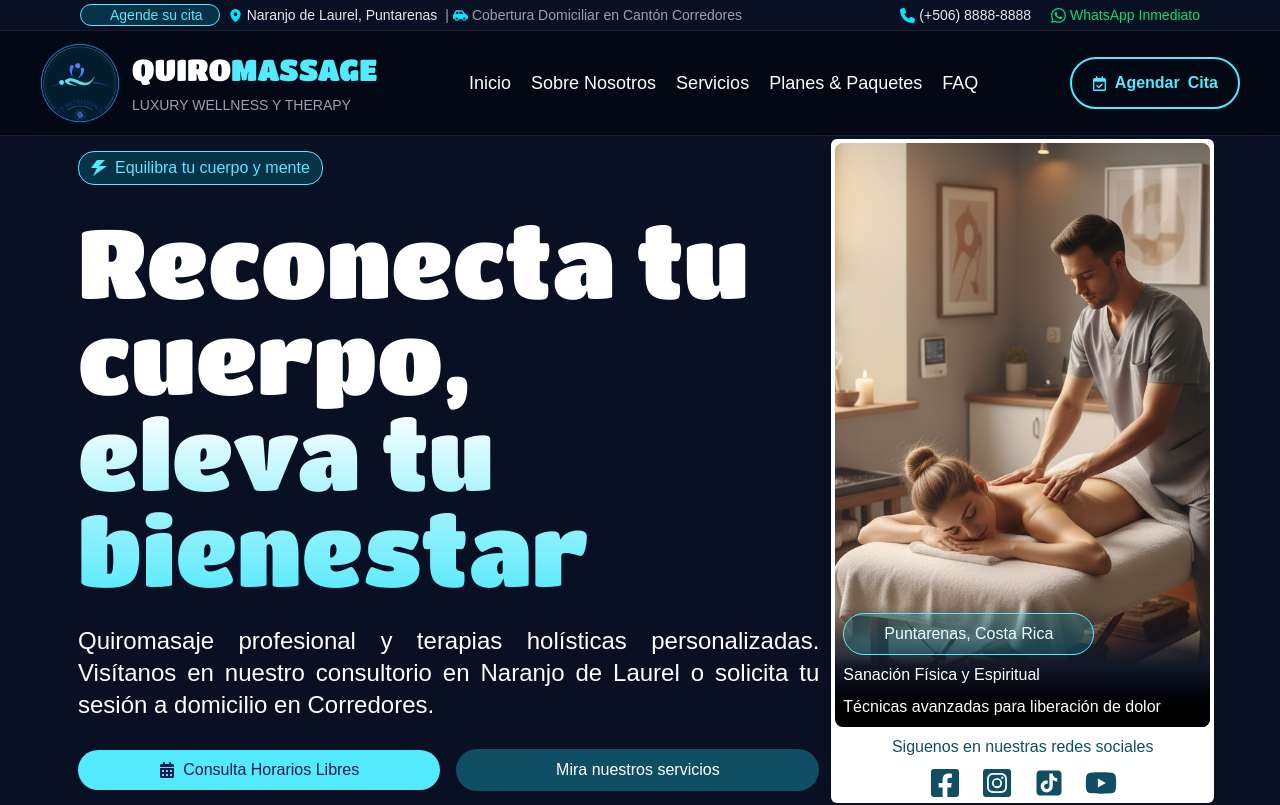
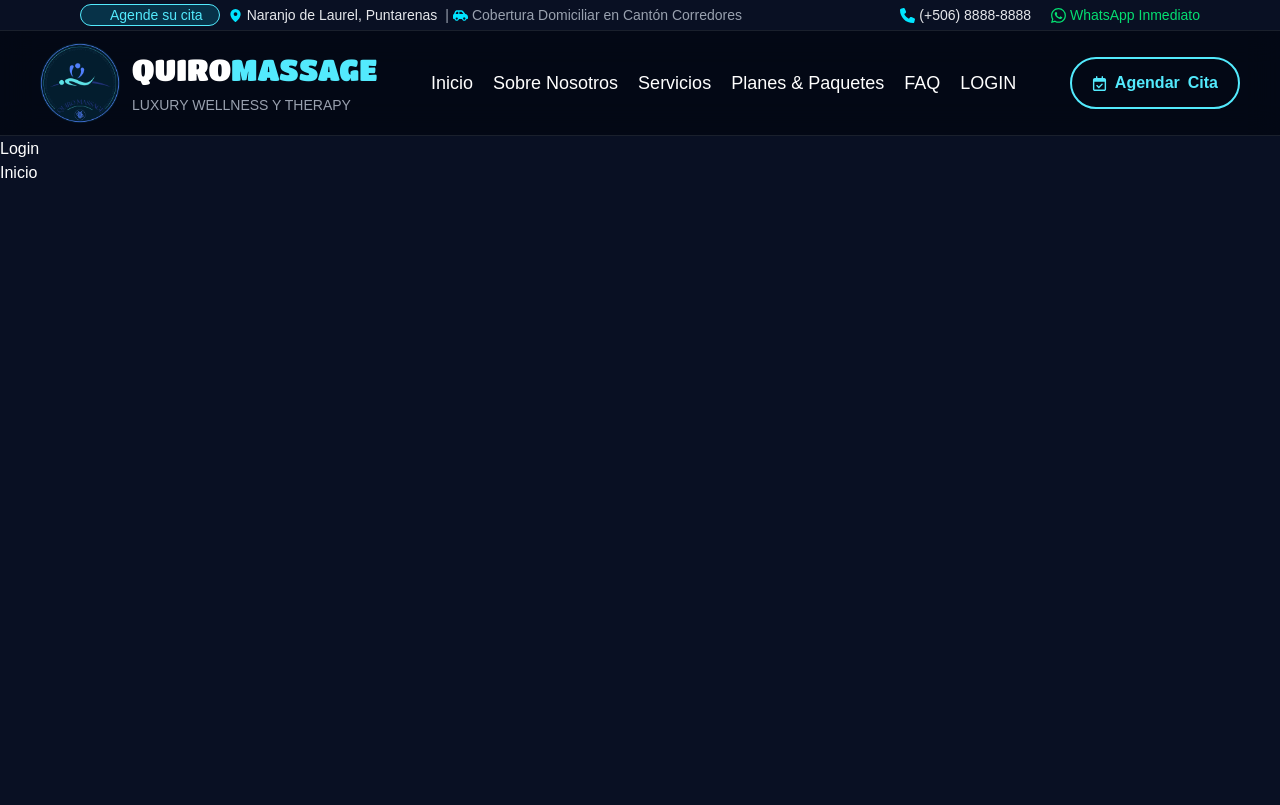
Before and after one commit to RolDev-22/quiromassage_landingpage, a React (Vite) app: page /quiromassage_landingpage/login in a window 1280 px wide. Shown: the top 805 px of the page. Built offline with nearby package versions, Linux system fonts and the light colour scheme; a web font is replaced by a local one.

Commit message:
Se agrega react rauter para navegacion entre paginas, se ajustan los componentes para navegacion, se crea el archivo para el ruteo

```diff
--- a/package.json
+++ b/package.json
@@ -13,7 +13,8 @@
   "dependencies": {
     "react": "^19.3.1",
     "react-dom": "^19.3.1",
-    "react-icons": "^5.7.0"
+    "react-icons": "^5.7.0",
+    "react-router-dom": "^7.18.5"
   },
   "devDependencies": {
     "@eslint/js": "^10.0.1",
--- a/src/App.tsx
+++ b/src/App.tsx
@@ -1,14 +1,12 @@
 import { Header } from "@components/Layout/Header/Header";
-import Home from "@pages/Home";
-import About from "@pages/About";
+import { AppRoutes } from "@routes/AppRoutes";
 
 function App() {
   return (
     <>
       <Header />
       <main>
-        <Home />
-        <About />
+        <AppRoutes />
       </main>
     </>
   );
--- a/src/components/Layout/Header/Navbar/Navbar.tsx
+++ b/src/components/Layout/Header/Navbar/Navbar.tsx
@@ -1,25 +1,65 @@
+import { Link } from "react-router-dom";
+
 interface NavbarProps {
   active: boolean;
 }
 
 const Navbar = ({ active }: NavbarProps) => {
+  const scrollToSection = (id: string) => {
+    const element = document.getElementById(id);
+    if (element) {
+      element.scrollIntoView({ behavior: "smooth" });
+    }
+  };
+
   return (
     <nav
       className={`${active ? "flex flex-col absolute top-full left-0 w-full bg-gray-950 p-4 border-b border-cyan-50/10 shadow-lg" : "hidden"} lg:flex lg:flex-row lg:static lg:w-auto lg:shadow-none lg:bg-transparent lg:p-0 lg:border-none`}>
       <ul className="font-light w-1xl flex flex-col items-center md:flex-row  justify-around text-sm gap-3  xl:text-lg xl:gap-5 2xl:gap-10 ">
-        <a href="#home" className="cursor-pointer lg:hover:text-cyan-300">
-          Inicio
-        </a>
-        <a href="#about" className="cursor-pointer lg:hover:text-cyan-300">
-          Sobre Nosotros
-        </a>
-        <a className="cursor-pointer lg:hover:text-cyan-300">Servicios</a>
-        <a href="#" className="cursor-pointer lg:hover:text-cyan-300">
-          Planes & Paquetes
-        </a>
-        <a href="#" className="cursor-pointer lg:hover:text-cyan-300">
-          FAQ
-        </a>
+        <li>
+          <Link
+            to="/"
+            onClick={() => scrollToSection("home")}
+            className="cursor-pointer lg:hover:text-cyan-300 transition-colors">
+            Inicio
+          </Link>
+        </li>
+        <li>
+          <button
+            onClick={() => scrollToSection("about")}
+            className="cursor-pointer lg:hover:text-cyan-300 transition-colors">
+            Sobre Nosotros
+          </button>
+        </li>
+        <li>
+          <button
+            onClick={() => scrollToSection("service")}
+            className="cursor-pointer lg:hover:text-cyan-300 transition-colors">
+            Servicios
+          </button>
+        </li>
+        <li>
+          <button
+            onClick={() => scrollToSection("package")}
+            className="cursor-pointer lg:hover:text-cyan-300 transition-colors">
+            Planes & Paquetes
+          </button>
+        </li>
+        <li>
+          <button
+            onClick={() => scrollToSection("faq")}
+            className="cursor-pointer lg:hover:text-cyan-300 transition-colors">
+            FAQ
+          </button>
+        </li>
+
+        <li>
+          <Link
+            className="cursor-pointer lg:hover:text-cyan-300 transition-colors"
+            to="/login">
+            LOGIN
+          </Link>
+        </li>
       </ul>
     </nav>
   );
--- a/src/main.tsx
+++ b/src/main.tsx
@@ -1,10 +1,13 @@
 import { StrictMode } from "react";
 import { createRoot } from "react-dom/client";
+import { BrowserRouter } from "react-router-dom";
 import "@styles/index.css";
 import App from "./App.tsx";
 
 createRoot(document.getElementById("root")!).render(
   <StrictMode>
-    <App />
+    <BrowserRouter basename="/quiromassage_landingpage">
+      <App />
+    </BrowserRouter>
   </StrictMode>,
 );
--- /dev/null
+++ b/src/pages/LandingPage.tsx
@@ -0,0 +1,11 @@
+import Home from "@pages/Home";
+import About from "@pages/About";
+
+export default function LandingPage() {
+  return (
+    <>
+      <Home />
+      <About />
+    </>
+  );
+}
--- /dev/null
+++ b/src/pages/Login.tsx
@@ -0,0 +1,8 @@
+export default function Login() {
+  return (
+    <>
+      <h2>Login</h2>
+      <h3>Inicio</h3>
+    </>
+  );
+}
--- /dev/null
+++ b/src/routes/AppRoutes.tsx
@@ -0,0 +1,12 @@
+import { Routes, Route } from "react-router-dom";
+import LandingPage from "@/pages/LandingPage";
+import Login from "@/pages/Login";
+
+export const AppRoutes = () => {
+  return (
+    <Routes>
+      <Route path="/" element={<LandingPage />} />
+      <Route path="/login" element={<Login />} />
+    </Routes>
+  );
+};
--- a/tsconfig.app.json
+++ b/tsconfig.app.json
@@ -29,7 +29,8 @@
       "@header/*": ["./src/components/Layout/Header/*"],
       "@styles/*": ["./src/styles/*"],
       "@pages/*": ["./src/pages/*"],
-      "@assets/*": ["./src/assets/*"]
+      "@assets/*": ["./src/assets/*"],
+      "@routes/*": ["./src/routes/*"]
     }
   },
   "include": ["src"]
--- a/vite.config.ts
+++ b/vite.config.ts
@@ -16,6 +16,7 @@ export default defineConfig({
       "@styles": path.resolve(__dirname, "./src/styles"),
       "@pages": path.resolve(__dirname, "./src/pages"),
       "@assets": path.resolve(__dirname, "./src/assets"),
+      "@routes": path.resolve(__dirname, "./src/routes"),
     },
   },
 });
```
Also changed, not shown: 1 other file (tests, documents, lock files or other folders).
